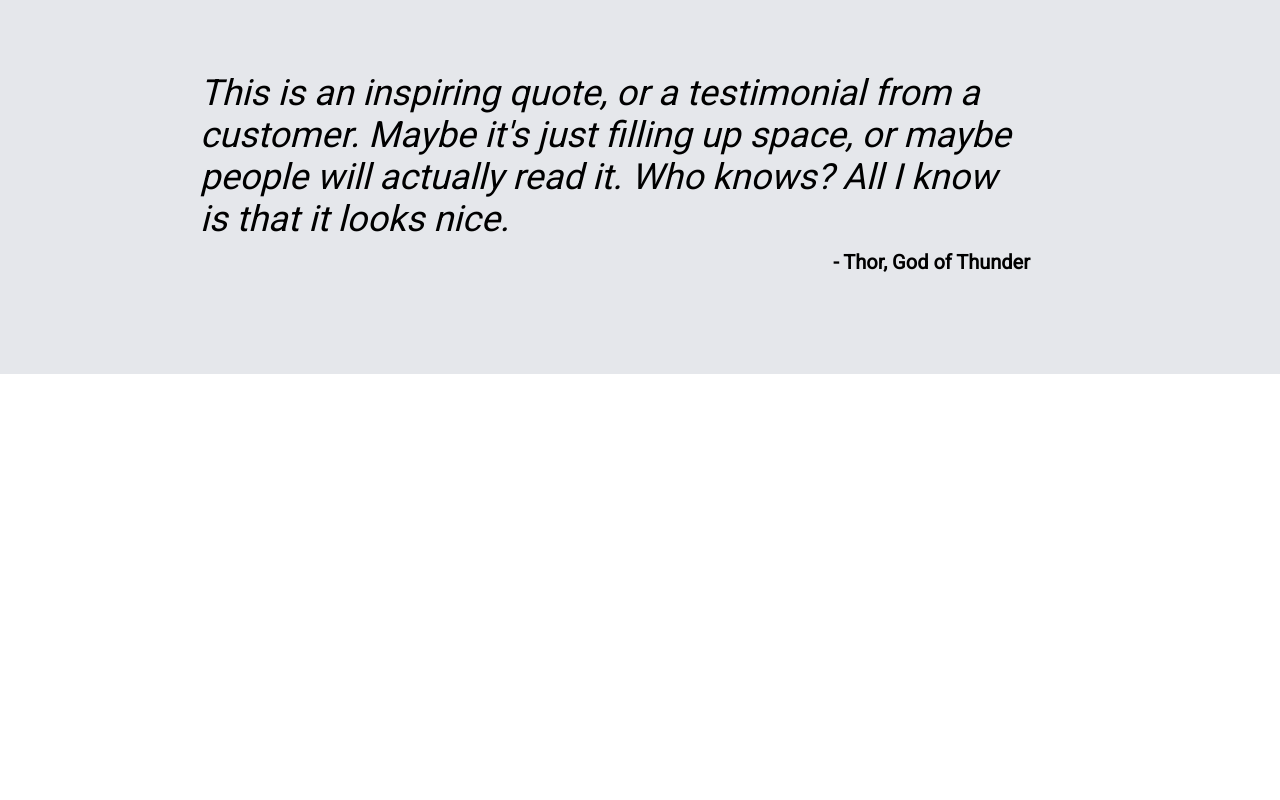
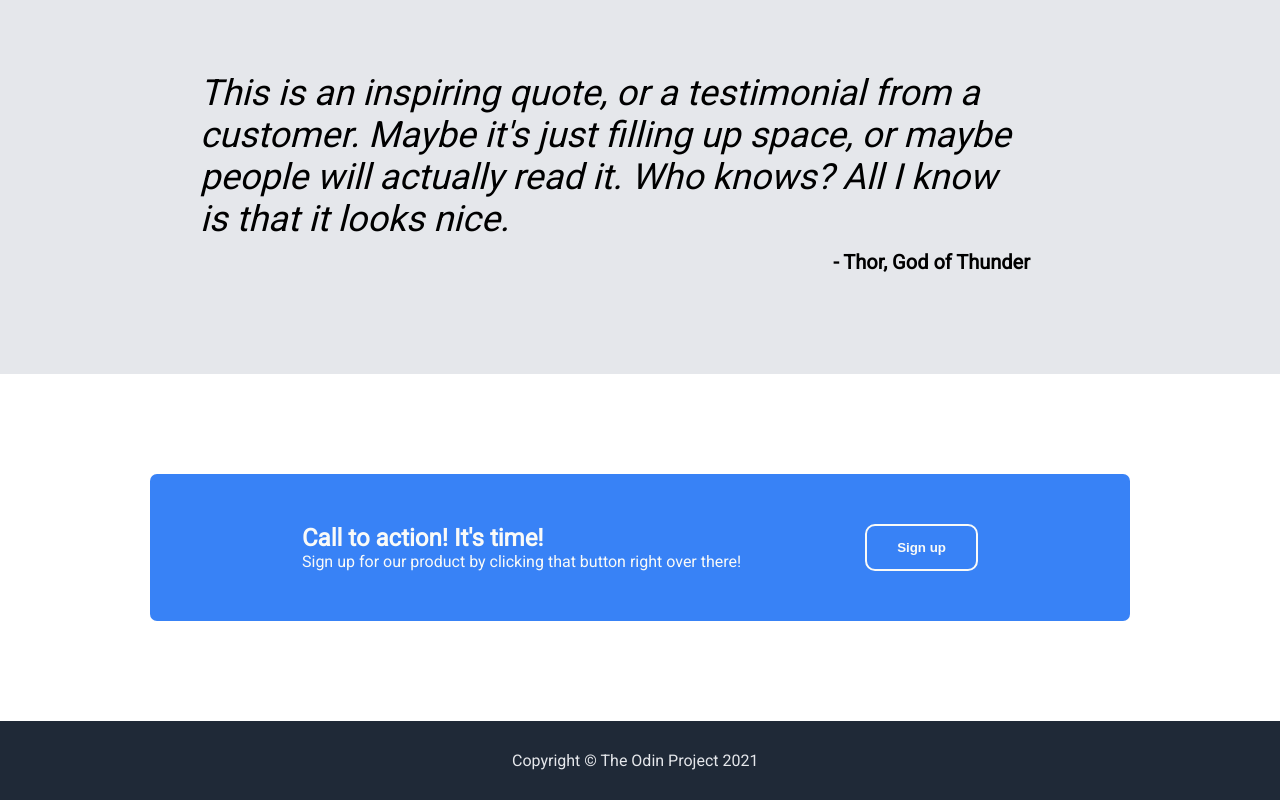
Before and after one commit to shreyas23sk/landing-page, a plain HTML site: page index.html in a window 1280 px wide. Shown: the part 950-1750 px from the top of the page. Before the commit the page ends 1324 px from the top, so only its background shows below. Drawn offline with Linux system fonts and the light colour scheme.

Commit message:
design completion

```diff
--- a/basic.css
+++ b/basic.css
@@ -109,7 +109,7 @@ button {
 }
 
 .third-section p {
-    text-align: center;
+    text-align: left;
     margin-left:20%;
     margin-right: 25%;
 }
@@ -133,3 +133,43 @@ button {
     font-size: 20px;
     text-align: right;
 }
+
+
+.call-to-action {
+    display:flex;
+    justify-content: space-around;
+    flex-wrap: wrap;
+    gap:20px;
+    margin: 100px 150px 100px 150px;
+    padding: 50px 100px 50px 100px;
+    background-color: #3882F6;
+    border-radius: 7px;
+}
+
+.call-to-action .header {
+    font-size:24px;
+    font-weight: bolder;
+    color: #F9FAF8;
+}
+
+.call-to-action .t-sub {
+    color: #F9FAF8;
+}
+
+.call-to-action button {
+    padding:10px 30px 10px 30px;
+    background-color: #3882F6;
+    border: solid;
+    border-width: 2px;
+    color: #F9FAF8;
+    border-radius: 10px;
+    font-weight: bolder;
+}
+
+footer {
+    padding-top: 30px;
+    padding-left:40%;
+    padding-bottom: 30px;
+    background-color: #1F2937;
+    color:#E5E7EB
+}
--- a/index.html
+++ b/index.html
@@ -63,6 +63,18 @@
                 <p class="att">- Thor, God of Thunder</p>
             </div>
         </div>
+
+        <div class="call-to-action">
+            <div class="text">
+                <p class="header">Call to action! It's time!</p>
+                <p class="t-sub">Sign up for our product by clicking that button right over there!</p>
+            </div>
+            <button class="cta-button">Sign up</button>
+        </div>
+
+        <footer>
+            <p>Copyright © The Odin Project 2021</p>
+        </footer>
     </div>
 
 </body>
```
